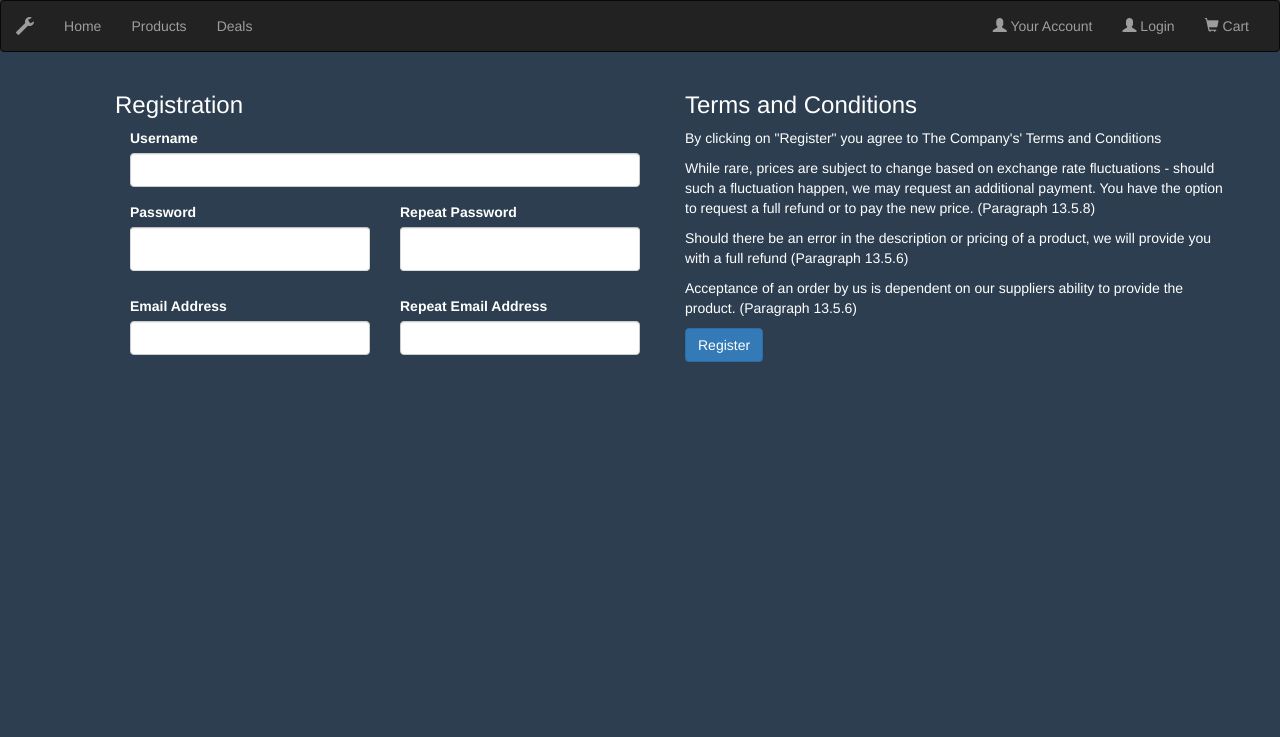
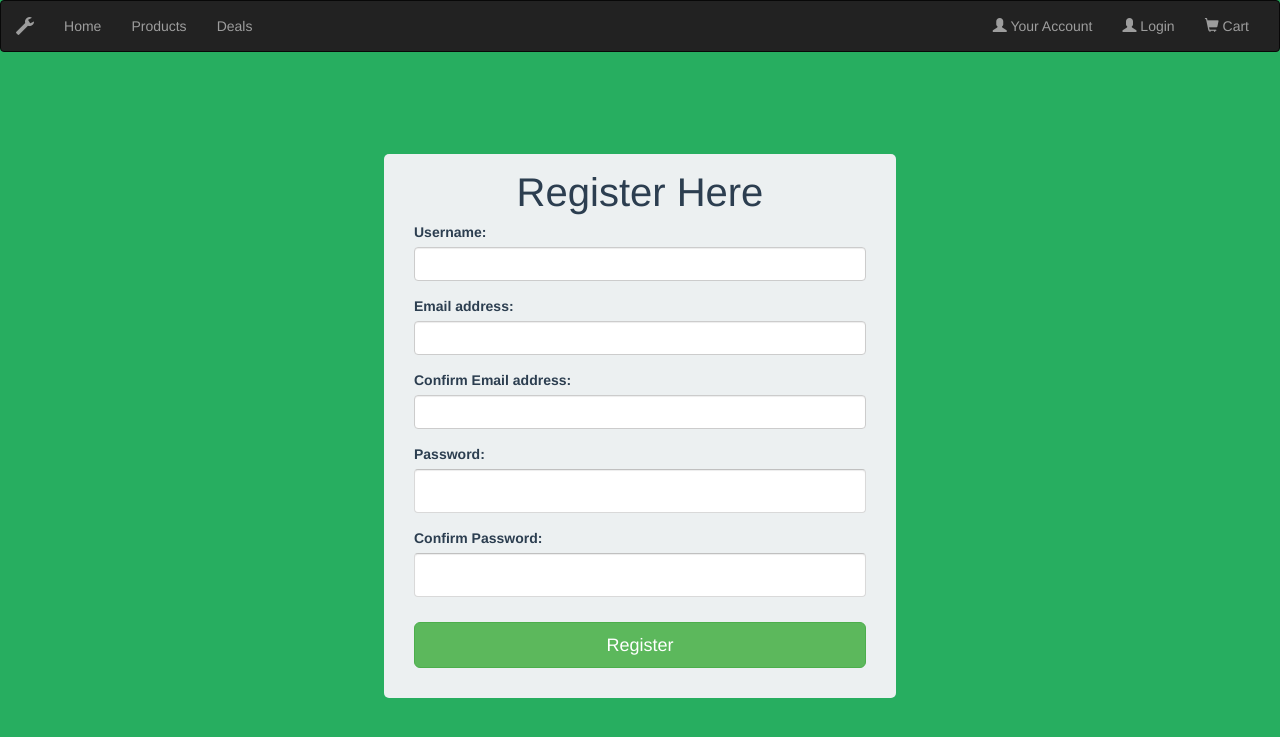
Before and after one commit to davelasquez12/MachineGuts_Django, a Django app: page /register/ in a window 1280 px wide. Shown: the top 737 px of the page. Run offline with Django 3.2, Linux system fonts and the light colour scheme; some libraries are stand-ins or nearby versions.

Commit message:
updated the register page to look a little nicer

```diff
--- a/shop/static/shop/register.css
+++ b/shop/static/shop/register.css
@@ -1,7 +1,28 @@
 body {
-	background-color: #2c3e50;
-	color: white;
+	background-color: #27ae60;
+	color: #2c3e50;
      margin: 0;
     padding: 0;
     height: 100%;
 }
+
+.contain {
+    width: 40%;
+    padding-left: 30px;
+    padding-top: 10px;
+    padding-right: 30px;
+    padding-bottom: 30px;
+    background-color: #ecf0f1;
+    margin-top: 8%;
+    border-radius: 5px;
+
+}
+
+.button-wrapper {
+    padding-top: 10px;
+    margin-top: 10px;
+}
+#title {
+    text-align: center;
+    font-size: 40px;
+}
--- a/shop/templates/shop/register.html
+++ b/shop/templates/shop/register.html
@@ -6,61 +6,92 @@
 {% endblock %}
 
 {% block body %}
-    <div class="container">
-        <div class="container-fluid">
-            <section class="container">
-                <div class="container-page">
-                    <div class="col-md-6">
-                        <h3 class="dark-grey">Registration</h3>
+    {#    <div class="container center">#}
+    {#        <div class="container-fluid">#}
+    {#            <section class="container">#}
+    {#                <div class="container-page">#}
+    {#                    <div class="col-md-6">#}
+    {#                        <h3 class="dark-grey">Registration</h3>#}
+    {##}
+    {#                        <div class="form-group col-lg-12">#}
+    {#                            <label>Username</label>#}
+    {#                            <input type="text" name="" class="form-control" id="" value="">#}
+    {#                        </div>#}
+    {##}
+    {#                        <div class="form-group col-lg-6">#}
+    {#                            <label>Password</label>#}
+    {#                            <input type="password" name="" class="form-control" id="" value="">#}
+    {#                        </div>#}
+    {##}
+    {#                        <div class="form-group col-lg-6">#}
+    {#                            <label>Repeat Password</label>#}
+    {#                            <input type="password" name="" class="form-control" id="" value="">#}
+    {#                        </div>#}
+    {##}
+    {#                        <div class="form-group col-lg-6">#}
+    {#                            <label>Email Address</label>#}
+    {#                            <input type="email" name="" class="form-control" id="" value="">#}
+    {#                        </div>#}
+    {##}
+    {#                        <div class="form-group col-lg-6">#}
+    {#                            <label>Repeat Email Address</label>#}
+    {#                            <input type="email" name="" class="form-control" id="" value="">#}
+    {#                        </div>#}
+    {##}
+    {##}
+    {#                    </div>#}
+    {##}
+    {#                    <div class="col-md-6">#}
+    {#                        <h3 class="dark-grey">Terms and Conditions</h3>#}
+    {#                        <p>#}
+    {#                            By clicking on "Register" you agree to The Company's' Terms and Conditions#}
+    {#                        </p>#}
+    {#                        <p>#}
+    {#                            While rare, prices are subject to change based on exchange rate fluctuations -#}
+    {#                            should such a fluctuation happen, we may request an additional payment. You have the option to request a full refund or to pay the new price. (Paragraph 13.5.8)#}
+    {#                        </p>#}
+    {#                        <p>#}
+    {#                            Should there be an error in the description or pricing of a product, we will provide you with a full refund (Paragraph 13.5.6)#}
+    {#                        </p>#}
+    {#                        <p>#}
+    {#                            Acceptance of an order by us is dependent on our suppliers ability to provide the product. (Paragraph 13.5.6)#}
+    {#                        </p>#}
+    {##}
+    {#                        <button type="submit" class="btn btn-primary">Register</button>#}
+    {#                    </div>#}
+    {#                </div>#}
+    {#            </section>#}
+    {#        </div>#}
+    {#    </div>#}
 
-                        <div class="form-group col-lg-12">
-                            <label>Username</label>
-                            <input type="text" name="" class="form-control" id="" value="">
-                        </div>
+    <div class="container contain">
+        <div id="title">Register Here</div>
+        <form>
+           <div class="form-group">
+                <label for="pwd">Username:</label>
+                <input type="username" class="form-control" id="username">
+            </div>
+            <div class="form-group">
+                <label for="email">Email address:</label>
+                <input type="email" class="form-control" id="email">
+            </div>
 
-                        <div class="form-group col-lg-6">
-                            <label>Password</label>
-                            <input type="password" name="" class="form-control" id="" value="">
-                        </div>
+            <div class="form-group">
+                <label for="email">Confirm Email address:</label>
+                <input type="email" class="form-control" id="email">
+            </div>
+            <div class="form-group">
+                <label for="pwd">Password:</label>
+                <input type="password" class="form-control" id="pwd">
+            </div>
+            <div class="form-group">
+                <label for="pwd">Confirm Password:</label>
+                <input type="password" class="form-control" id="pwd">
+            </div>
+            <div class="button-wrapper">
+                <button type="submit" class="btn btn-success btn-lg btn-block">Register</button>
+            </div>
+        </form>
+    </div>
 
-                        <div class="form-group col-lg-6">
-                            <label>Repeat Password</label>
-                            <input type="password" name="" class="form-control" id="" value="">
-                        </div>
-
-                        <div class="form-group col-lg-6">
-                            <label>Email Address</label>
-                            <input type="email" name="" class="form-control" id="" value="">
-                        </div>
-
-                        <div class="form-group col-lg-6">
-                            <label>Repeat Email Address</label>
-                            <input type="email" name="" class="form-control" id="" value="">
-                        </div>
-
-
-                    </div>
-
-                    <div class="col-md-6">
-                        <h3 class="dark-grey">Terms and Conditions</h3>
-                        <p>
-                            By clicking on "Register" you agree to The Company's' Terms and Conditions
-                        </p>
-                        <p>
-                            While rare, prices are subject to change based on exchange rate fluctuations -
-                            should such a fluctuation happen, we may request an additional payment. You have the option to request a full refund or to pay the new price. (Paragraph 13.5.8)
-                        </p>
-                        <p>
-                            Should there be an error in the description or pricing of a product, we will provide you with a full refund (Paragraph 13.5.6)
-                        </p>
-                        <p>
-                            Acceptance of an order by us is dependent on our suppliers ability to provide the product. (Paragraph 13.5.6)
-                        </p>
-
-                        <button type="submit" class="btn btn-primary">Register</button>
-                    </div>
-                </div>
-            </section>
-        </div>
-    </div>
 {% endblock %}
```
